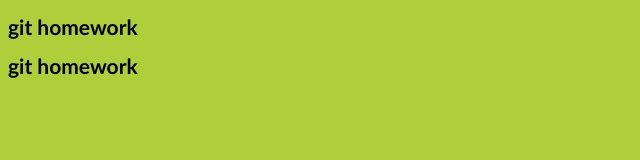
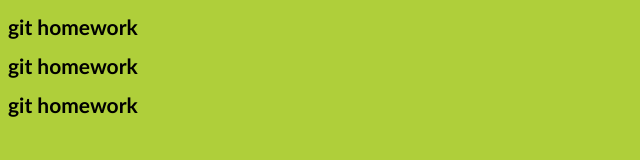
Before and after one commit to Alfacer1/Alfacer1.github.io, a plain HTML site: page index.html in a window 1280 px wide. Shown: the whole page, without its empty margins (0-640 px from the left). Drawn offline with Linux system fonts and the light colour scheme.

Commit message:
hw5-status3

```diff
--- a/index.html
+++ b/index.html
@@ -10,7 +10,7 @@
 
     <h1>git homework</h1>
     <h1>git homework</h1>
-
+    <h1>git homework</h1>
 
 </body>
 </html>
```
